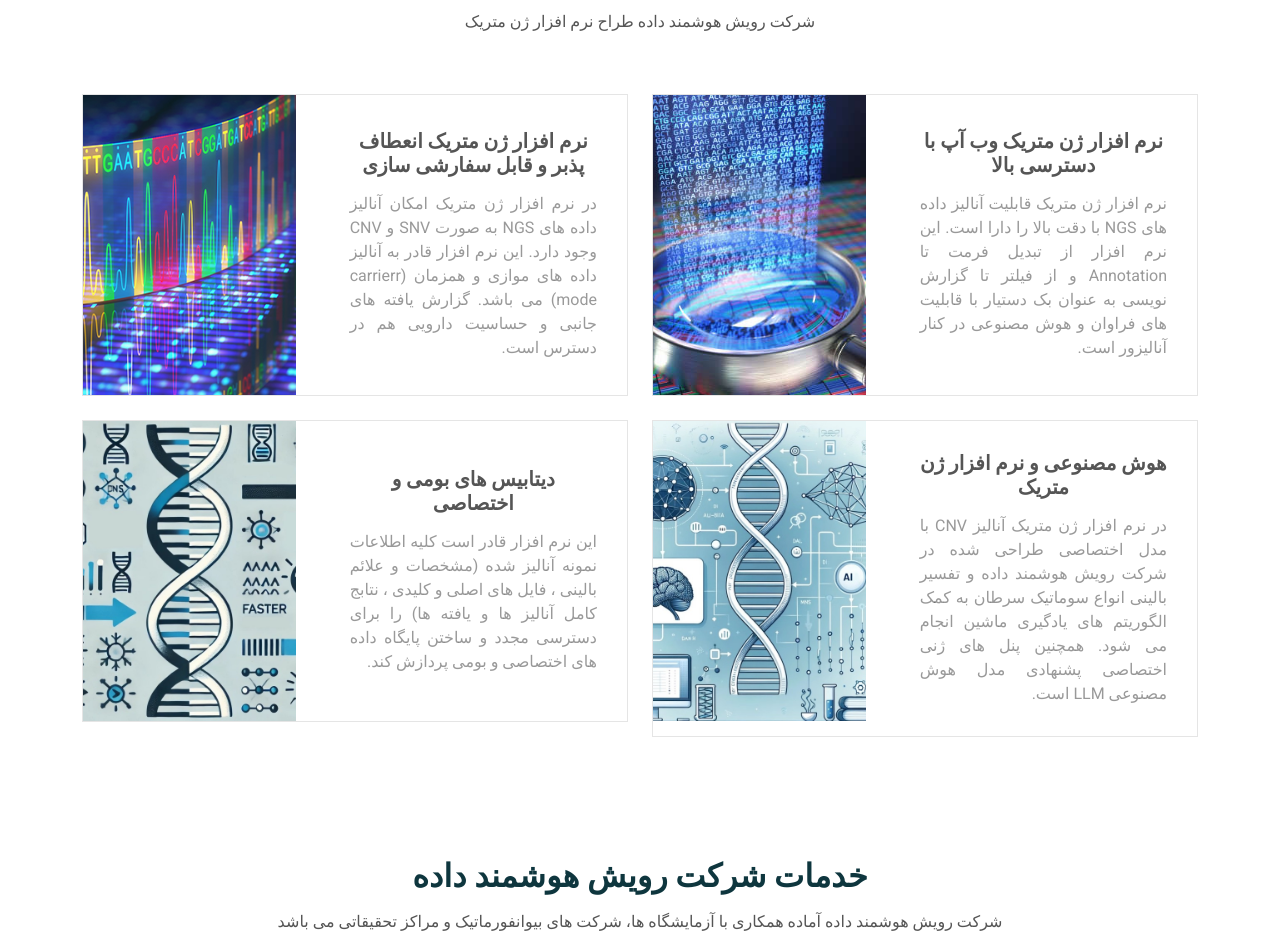
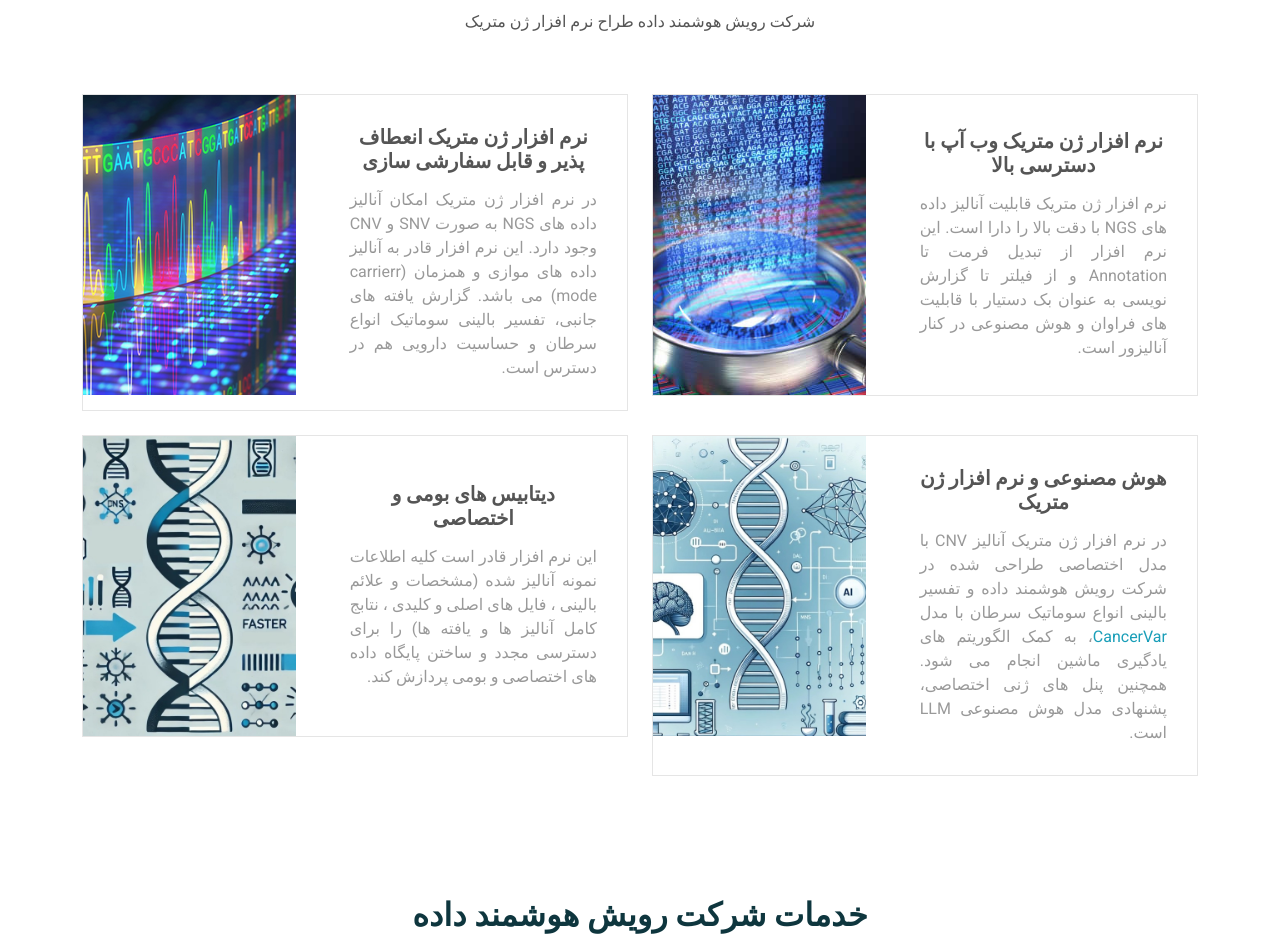
Before and after one commit to genemetric/genemeric-website, a plain HTML site: page index.html in a window 1280 px wide. Shown: the part 1960-2902 px from the top of the page. Drawn offline with Linux system fonts and the light colour scheme.

Commit message:
miirror change in home page

```diff
--- a/index.html
+++ b/index.html
@@ -234,11 +234,11 @@
                 </div>
                 <div class="col-xl-7 d-flex align-items-center">
                   <div class="card-body">
-                    <h4 class="card-title" style="text-align:center">نرم افزار ژن متریک انعطاف پذبر و قابل سفارشی سازی</h4>
+                    <h4 class="card-title" style="text-align:center">نرم افزار ژن متریک انعطاف پذیر و قابل سفارشی سازی</h4>
                     <p dir="rtl" style="text-align:justify">
 					  در نرم افزار ژن متریک امکان آنالیز داده های NGS
 						به صورت SNV و CNV  وجود دارد.
-					   این نرم افزار قادر به آنالیز داده های موازی و همزمان (carrierr mode) می باشد.  گزارش یافته های جانبی و حساسیت دارویی هم در دسترس است. </p>
+					   این نرم افزار قادر به آنالیز داده های موازی و همزمان (carrierr mode) می باشد.  گزارش یافته های جانبی، تفسیر بالینی سوماتیک انواع سرطان و حساسیت دارویی هم در دسترس است. </p>
                   </div>
                 </div>
               </div>
@@ -288,7 +288,7 @@
                 <div class="col-xl-7 d-flex align-items-center">
                   <div class="card-body">
                     <h4 class="card-title" style="text-align:center">هوش مصنوعی و نرم افزار ژن متریک</h4>
-                    <p dir="rtl" style="text-align:justify">در نرم افزار ژن متریک آنالیز CNV  با مدل اختصاصی طراحی شده در شرکت رویش هوشمند داده و تفسیر بالینی انواع سوماتیک سرطان به کمک الگوریتم های یادگیری ماشین انجام می شود. همچنین پنل های ژنی اختصاصی  پشنهادی مدل هوش مصنوعی LLM است.</p>
+                    <p dir="rtl" style="text-align:justify">در نرم افزار ژن متریک آنالیز CNV  با مدل اختصاصی طراحی شده در شرکت رویش هوشمند داده و تفسیر بالینی انواع سوماتیک سرطان با مدل <a href="http://cancervar.wglab.org,">CancerVar</a>، به کمک الگوریتم های یادگیری ماشین انجام می شود. همچنین پنل های ژنی اختصاصی،  پشنهادی مدل هوش مصنوعی LLM است.</p>
                   </div>
                 </div>
               </div>
```
